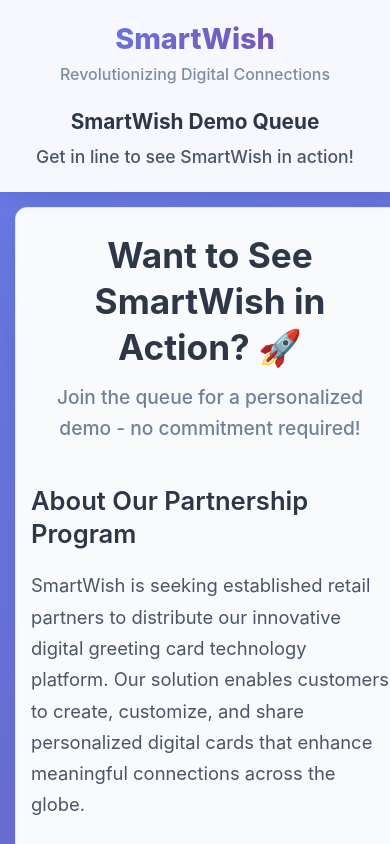
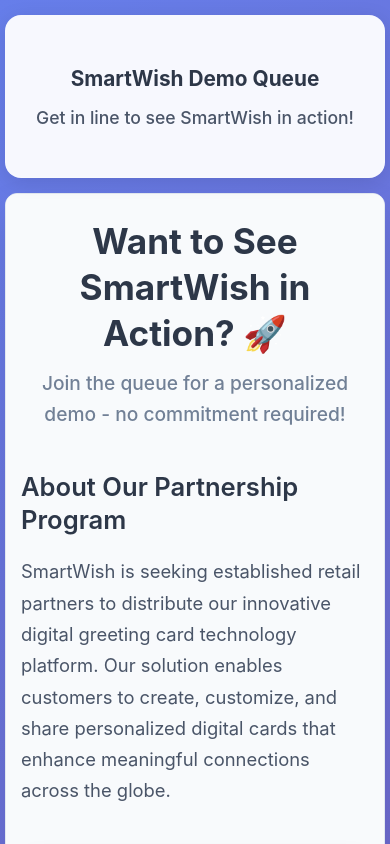
Before and after one commit to makarbasi/Survery_Smartwish, a React (Vite) app in the folder survey_frontend/: page /interest in a window 390 px wide. Shown: the top 844 px of the page. Built offline with nearby package versions, Linux system fonts and the light colour scheme.

Commit message:
form is edited 2

```diff
--- a/survey_frontend/src/styles/StoreInterest.css
+++ b/survey_frontend/src/styles/StoreInterest.css
@@ -1,17 +1,20 @@
-/* Store Interest Page Styles */
+/* Store Interest Page Styles - Updated for mobile overlay success card */
 .store-interest-container {
   min-height: 100vh;
   background: linear-gradient(135deg, #667eea 0%, #764ba2 100%);
   font-family: -apple-system, BlinkMacSystemFont, 'Segoe UI', Roboto, Oxygen, Ubuntu, Cantarell, sans-serif;
+  position: relative;
+  padding: 15px 5px;
 }
 
 /* Enhanced Page Header */
 .page-header {
   background: rgba(255, 255, 255, 0.95);
   backdrop-filter: blur(10px);
-  padding: 20px 0;
+  padding: 30px 0;
   border-bottom: 1px solid rgba(255, 255, 255, 0.2);
   box-shadow: 0 4px 20px rgba(0, 0, 0, 0.1);
+  margin-bottom: 20px;
 }
 
 .header-content {
@@ -19,16 +22,18 @@
   margin: 0 auto;
   padding: 0 40px;
   display: flex;
-  justify-content: space-between;
+  justify-content: center;
   align-items: center;
   flex-wrap: wrap;
   gap: 20px;
+  text-align: center;
 }
 
 .logo-section {
   display: flex;
   align-items: center;
   gap: 20px;
+  justify-content: center;
 }
 
 .brand-text h1 {
@@ -49,7 +54,7 @@
 }
 
 .header-info {
-  text-align: right;
+  text-align: center;
 }
 
 .header-info h2 {
@@ -73,18 +78,19 @@
   max-width: 900px;
   width: 100%;
   overflow: hidden;
-  margin: 40px auto;
+  margin: 0;
 }
 
 /* Introduction */
 .introduction {
-  padding: 50px;
+  padding: 0;
   background: #f8fafc;
 }
 
 .intro-header {
   text-align: center;
   margin-bottom: 40px;
+  padding: 50px 50px 0 50px;
 }
 
 .intro-header h3 {
@@ -104,6 +110,7 @@
 .partnership-overview {
   max-width: 800px;
   margin: 0 auto;
+  padding: 0 50px 40px 50px;
 }
 
 .partnership-overview h4 {
@@ -181,14 +188,14 @@
 
 /* Form */
 .interest-form {
-  padding: 50px;
+  padding: 0;
   background: white;
 }
 
 .form-header {
   text-align: center;
   margin-bottom: 40px;
-  padding-bottom: 30px;
+  padding: 50px 50px 30px 50px;
   border-bottom: 2px solid #f1f5f9;
 }
 
@@ -227,12 +234,14 @@
 
 .form-group {
   margin-bottom: 25px;
+  padding: 0 50px;
 }
 
 .form-row {
   display: grid;
   grid-template-columns: 1fr 1fr;
   gap: 20px;
+  padding: 0 50px;
 }
 
 .form-group label {
@@ -283,7 +292,8 @@
 }
 
 .submit-button {
-  width: 100%;
+  width: calc(100% - 100px);
+  margin: 0 50px;
   background: linear-gradient(135deg, #667eea 0%, #764ba2 100%);
   color: white;
   border: none;
@@ -360,6 +370,101 @@
   padding: 40px;
   text-align: center;
   margin: 40px auto;
+  box-sizing: border-box;
+}
+
+/* Mobile Success Card - Full Screen */
+@media (max-width: 768px) {
+  .store-interest-container {
+    padding: 20px 10px;
+  }
+
+  .page-header {
+    border-radius: 20px;
+    margin-bottom: 20px;
+  }
+
+  .header-content {
+    flex-direction: column;
+    text-align: center;
+    padding: 0 20px;
+  }
+
+  .logo-section {
+    display: none;
+  }
+
+  .header-info {
+    text-align: center;
+    margin-top: 20px;
+  }
+
+  .header-info h2 {
+    font-size: 1.5rem;
+    margin-bottom: 15px;
+  }
+
+  .header-info p {
+    margin-bottom: 20px;
+  }
+
+  .interest-card {
+    margin: 0;
+  }
+
+  .introduction,
+  .interest-form {
+    padding: 30px 20px;
+  }
+
+  .benefits-grid {
+    grid-template-columns: 1fr;
+  }
+
+  .form-row {
+    grid-template-columns: 1fr;
+    gap: 0;
+  }
+
+  .footer {
+    flex-direction: column;
+    padding: 20px;
+  }
+
+  .success-card {
+    position: absolute;
+    top: 0;
+    left: 0;
+    right: 0;
+    bottom: 0;
+    width: 100%;
+    height: 100%;
+    max-width: none;
+    margin: 0 !important;
+    padding: 30px 20px;
+    border-radius: 0;
+    z-index: 1000;
+    background: rgba(255, 255, 255, 0.98);
+    backdrop-filter: blur(10px);
+    display: flex;
+    flex-direction: column;
+    justify-content: center;
+    overflow-y: auto;
+    box-sizing: border-box;
+    box-shadow: inset 0 0 50px rgba(0, 0, 0, 0.1);
+    border: 1px solid rgba(255, 255, 255, 0.3);
+  }
+
+  /* Ensure parent container doesn't interfere */
+  .store-interest-container .success-card {
+    margin: 0 !important;
+    left: 0 !important;
+    right: 0 !important;
+  }
+
+  .actions {
+    flex-direction: column;
+  }
 }
 
 .success-icon {
@@ -436,84 +541,94 @@
   flex-wrap: wrap;
 }
 
-/* Responsive Design */
-@media (max-width: 768px) {
-  .header-content {
-    flex-direction: column;
-    text-align: center;
-    padding: 0 20px;
-  }
+/* Additional Mobile Styles */
+.success-card {
+  position: absolute;
+  top: 0;
+  left: 0;
+  right: 0;
+  bottom: 0;
+  width: 100%;
+  height: 100%;
+  max-width: none;
+  margin: 0 !important;
+  padding: 30px 20px;
+  border-radius: 0;
+  z-index: 1000;
+  background: rgba(255, 255, 255, 0.98);
+  backdrop-filter: blur(10px);
+  display: flex;
+  flex-direction: column;
+  justify-content: center;
+  overflow-y: auto;
+  box-sizing: border-box;
+  box-shadow: inset 0 0 50px rgba(0, 0, 0, 0.1);
+  border: 1px solid rgba(255, 255, 255, 0.3);
+}
 
-  .header-info {
-    text-align: center;
-  }
-
-  .brand-text h1 {
-    font-size: 2.2rem;
-  }
-
-  .header-info h2 {
-    font-size: 1.5rem;
-  }
-
-  .interest-card {
-    margin: 20px;
-  }
-
-  .introduction,
-  .interest-form {
-    padding: 30px 20px;
-  }
-
-  .benefits-grid {
-    grid-template-columns: 1fr;
-  }
-
-  .form-row {
-    grid-template-columns: 1fr;
-    gap: 0;
-  }
-
-  .footer {
-    flex-direction: column;
-    padding: 20px;
-  }
-
-  .success-card {
-    padding: 30px 20px;
-    margin: 20px;
-  }
-
-  .actions {
-    flex-direction: column;
-  }
+.actions {
+  flex-direction: column;
 }
 
 @media (max-width: 480px) {
+  .store-interest-container {
+    padding: 15px 5px;
+  }
+
+  .page-header {
+    border-radius: 16px;
+    margin-bottom: 15px;
+  }
+
   .header-content {
     padding: 0 15px;
   }
 
   .logo-section {
-    flex-direction: column;
-    gap: 15px;
-  }
-
-  .brand-text h1 {
-    font-size: 1.8rem;
+    display: none;
   }
 
   .header-info h2 {
     font-size: 1.3rem;
+    margin-bottom: 12px;
+  }
+
+  .header-info p {
+    margin-bottom: 15px;
   }
 
   .interest-card {
-    margin: 15px;
+    margin: 0;
   }
 
   .introduction,
   .interest-form {
-    padding: 25px 15px;
+    padding: 0;
+  }
+
+  .intro-header {
+    padding: 25px 15px 0 15px;
+  }
+
+  .partnership-overview {
+    padding: 0 15px 15px 15px;
+  }
+
+  .form-header {
+    padding: 25px 15px 15px 15px;
+  }
+
+  .form-group {
+    padding: 0 15px;
+  }
+
+  .form-row {
+    padding: 0 15px;
+  }
+
+  .submit-button {
+    width: calc(100% - 30px);
+    margin: 0 15px;
   }
 
   .value-proposition {
@@ -529,6 +644,81 @@
   }
 
   .success-card {
+    position: absolute;
+    top: 0;
+    left: 0;
+    right: 0;
+    bottom: 0;
+    width: 100%;
+    height: 100%;
+    max-width: none;
+    margin: 0 !important;
+    border-radius: 0;
+    z-index: 1000;
+    background: rgba(255, 255, 255, 0.98);
+    backdrop-filter: blur(10px);
+    display: flex;
+    flex-direction: column;
+    justify-content: center;
+    overflow-y: auto;
     padding: 25px 15px;
+    box-sizing: border-box;
+    box-shadow: inset 0 0 50px rgba(0, 0, 0, 0.1);
+    border: 1px solid rgba(255, 255, 255, 0.3);
+  }
+
+  .success-card .success-icon {
+    width: 60px;
+    height: 60px;
+    font-size: 2rem;
+    margin-bottom: 20px;
+  }
+
+  .success-card h2 {
+    font-size: 1.8rem;
+    margin-bottom: 15px;
+  }
+
+  .success-card > p {
+    font-size: 1rem;
+    margin-bottom: 25px;
+  }
+
+  .submission-details {
+    padding: 20px 15px;
+    margin-bottom: 25px;
+  }
+
+  .submission-details h3 {
+    font-size: 1.1rem;
+    margin-bottom: 15px;
+  }
+
+  .detail-row {
+    flex-direction: column;
+    margin-bottom: 10px;
+  }
+
+  .detail-row .label {
+    min-width: auto;
+    margin-right: 0;
+    margin-bottom: 5px;
+    font-size: 0.9rem;
+  }
+
+  .detail-row .value {
+    font-size: 1rem;
+  }
+
+  .actions {
+    margin-top: auto;
+    padding-top: 20px;
+  }
+
+  /* Ensure parent container doesn't interfere */
+  .store-interest-container .success-card {
+    margin: 0 !important;
+    left: 0 !important;
+    right: 0 !important;
   }
 }
```
